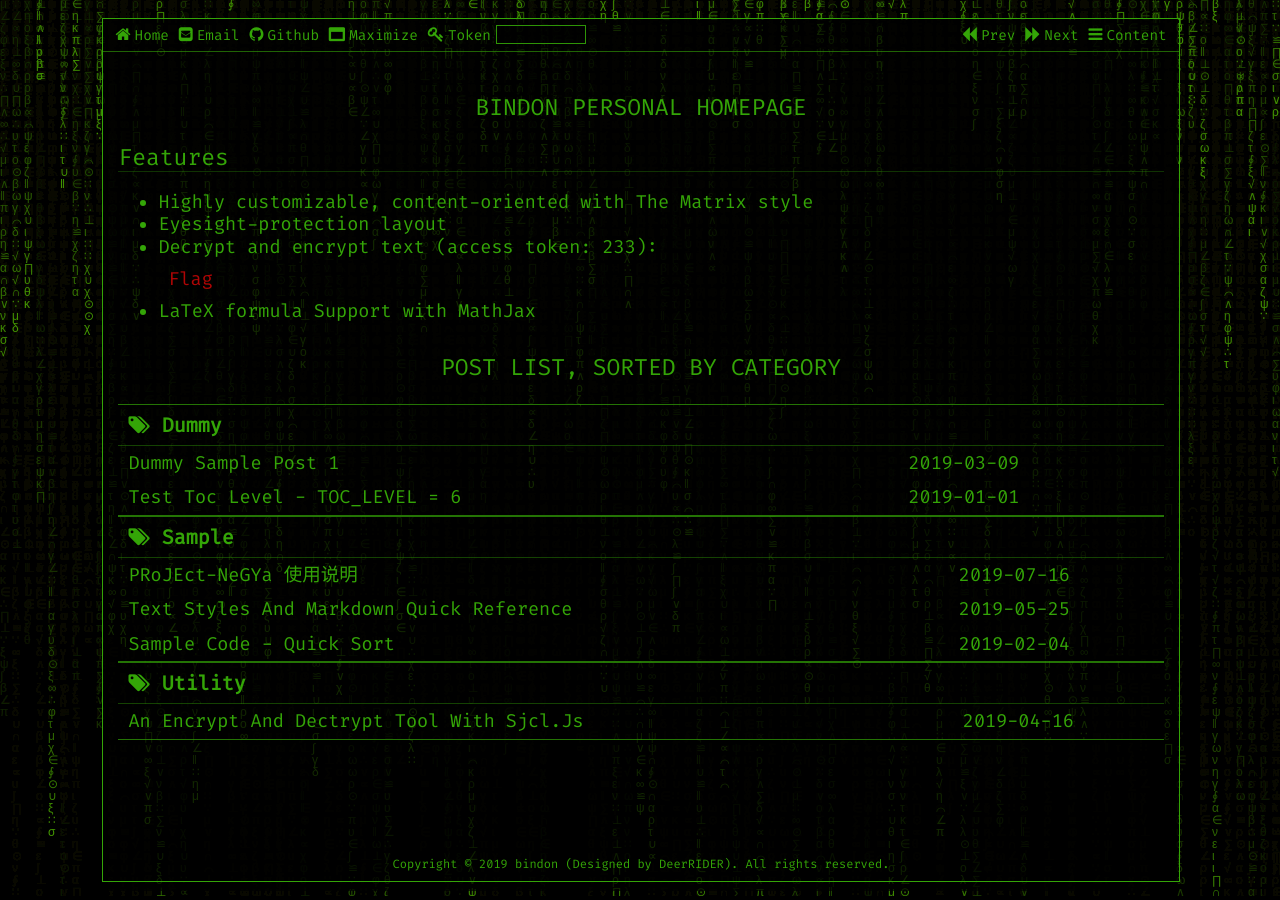
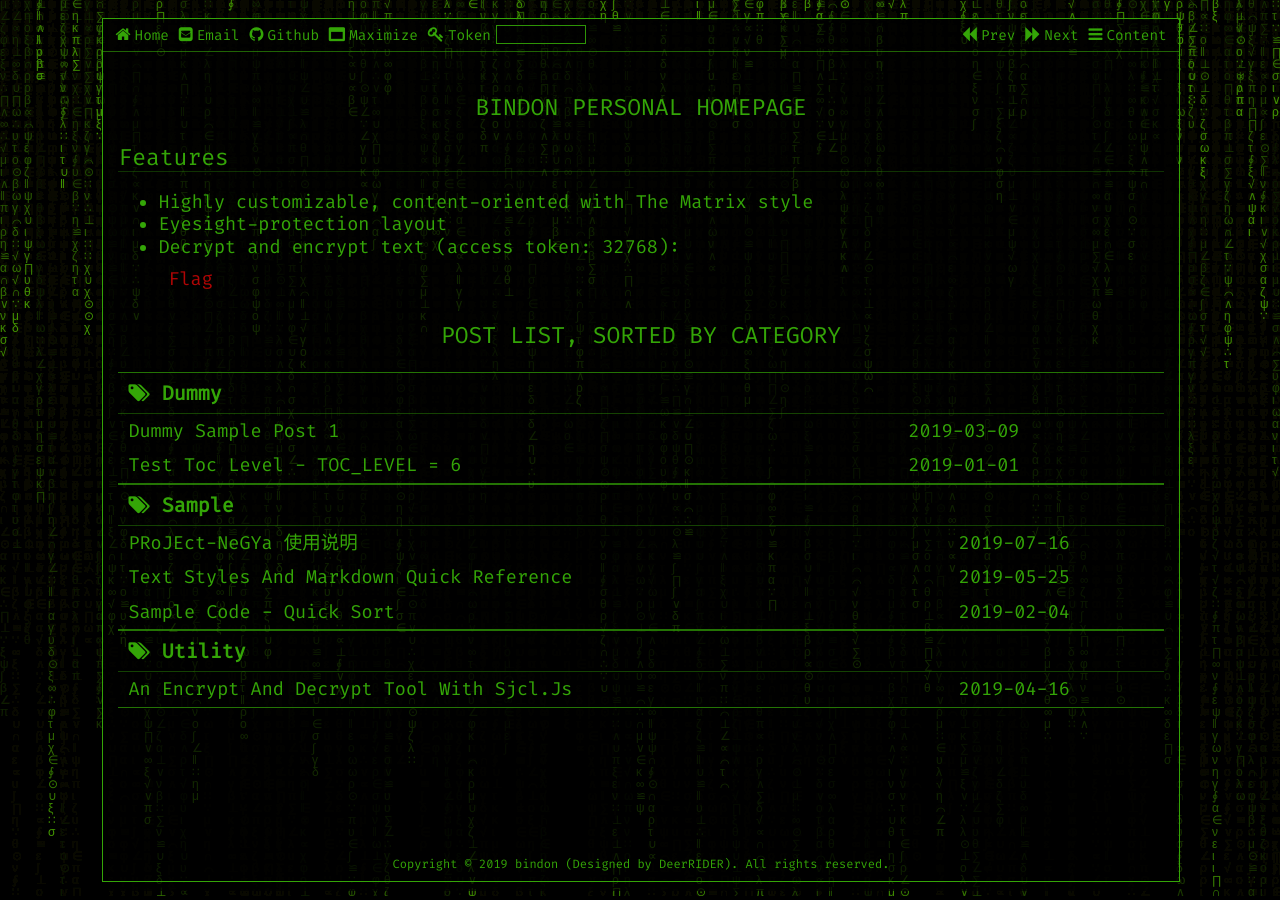
Before and after one commit to bindon/bindon.github.io, a Jekyll site: the page built from pages/index.md, in a window 1280 px wide. Built offline with Jekyll 4.4.1, drawn with Linux system fonts in a browser that asks for light colours.

Commit message:
Fix typo

```diff
--- a/_posts/Utility/2019-04-16-sjcl.html
+++ b/_posts/Utility/2019-04-16-sjcl.html
@@ -1,6 +1,6 @@
 ---
 layout: post
-title: An Encrypt and Dectrypt tool with sjcl.js
+title: An Encrypt and Decrypt tool with sjcl.js
 author: DeerRIDER
 category: Utility
 date: 2019-04-16
--- a/pages/index.md
+++ b/pages/index.md
@@ -16,6 +16,5 @@ permalink: /
 ##  Features
 * Highly customizable, content-oriented with The Matrix style
 * Eyesight-protection layout
-* Decrypt and encrypt text (access token: 233):
+* Decrypt and encrypt text (access token: 32768):
     <p class="encrypted" id="QuC6SpQrHSQi56O7V0NGTgGJu5fqoMiGVWaQjbWEQb">Flag</p>
-* LaTeX formula Support with MathJax
```
